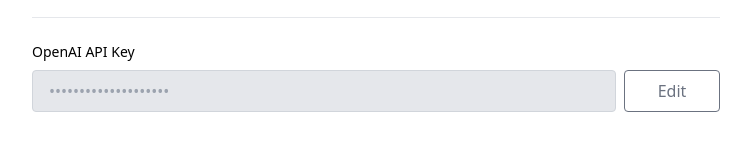
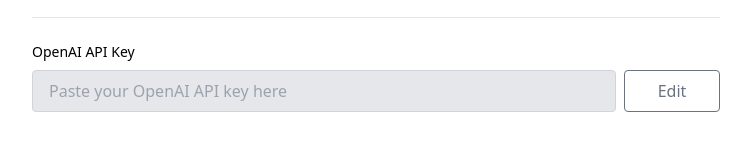
Before and after one commit to youngchingjui/file-renamer, a React app: page / in a window 1280 px wide. Shown: the part 405-556 px from the top of the page, without its empty margins (264-1015 px from the left). Built offline with nearby package versions, Linux system fonts and the light colour scheme.

Commit message:
fix missing apikey UI

```diff
--- a/src/components/ApiKeyManager.jsx
+++ b/src/components/ApiKeyManager.jsx
@@ -14,11 +14,11 @@ const ApiKeyManager = ({ apiKey, setApiKey }) => {
     }
 
     const maskedAPIKey = (keyString) => {
-        return (
-            keyString.substring(0, 3) +
-            Array(20).fill("•").join("") +
-            keyString.substring(keyString.length - 3)
-        )
+        if (!keyString) {
+            return ""
+        }
+
+        return keyString.substring(0, 11) + Array(20).fill("•").join("")
     }
 
     return (
--- a/src/components/FileRenamer.jsx
+++ b/src/components/FileRenamer.jsx
@@ -62,7 +62,7 @@ const FileRenamer = ({ apiKey }) => {
 
         if (!apiKey) {
             setResponseText({
-                message: "❌ API key is required",
+                message: "❌ OpenAI API key is required",
                 type: "error",
             })
             setIsLoading(false)
```
